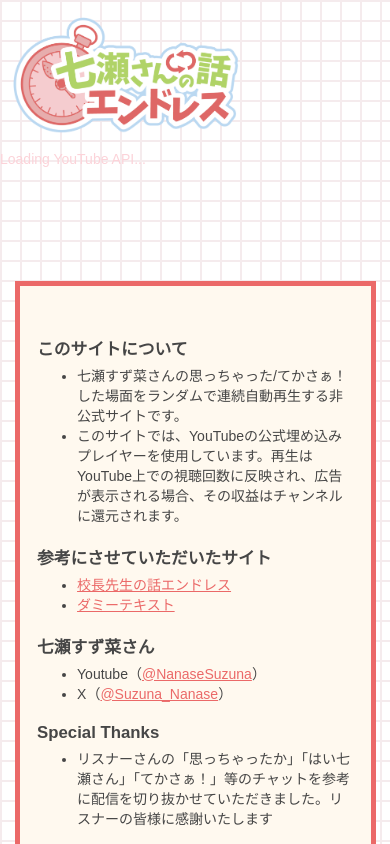
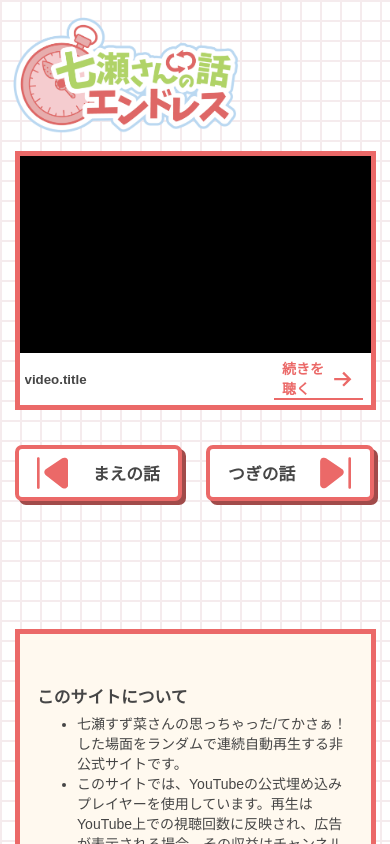
Before and after one commit to Iken-O/endless-7, a React (Create React App) app: page / in a window 390 px wide. Shown: the top 844 px of the page. Built offline with nearby package versions, Linux system fonts and the light colour scheme; a web font is replaced by a local one.

Commit message:
ios用のFrameの枠組組み立て

```diff
--- /dev/null
+++ b/src/components/iosFrame/IosFrame.css
@@ -0,0 +1,16 @@
+.iosFrameWrapper{
+    display: flex;
+    align-items: center;
+    justify-content: center;
+    flex-direction: column;
+}
+.iosYoutubePlayerWrapper{
+    background-color: #000;
+    width: 90%;
+    border: 5px solid #eb6968;
+    margin-bottom: 1.5em;
+}
+.iosYoutubeMore {
+    width: 65%;
+    text-align: left;
+}
--- /dev/null
+++ b/src/components/iosFrame/IosFrame.jsx
@@ -0,0 +1,51 @@
+import React from 'react'
+import "./IosFrame.css"
+
+
+const baseVideos = [
+    { id: "bzlwrP1586g", title: "おはすず 9月1日（日）", start: "5386", end: "5947" },
+    { id: "GxbTQ6y7bRY", title: "おはすず 10月2日（水）", start: "2465", end: "2913" },
+    { id: "hBkJXmkGT_0", title: "おはすず 10月3日（木）", start: "2775", end: "2775" },
+    { id: "hBkJXmkGT_0", title: "おはすず 10月3日（木）", start: "3184", end: "3512" },
+]
+
+export default function IosFrame() {
+    return (
+        <div className="iosFrameWrapper">
+            <div className='iosYoutubePlayerWrapper'>
+                <div className="beResponsive">
+                    <div className='iosYoutubePlayer' id="player"></div>
+                </div>
+                <div className='youtubeDescription'>
+                    <div className='youtubeTitleWrapper'>
+                        <p className="youtubeTitle">video.title</p>
+                        <div className="youtubeMoreWrapper">
+                            <a href={`https://www.youtube.com/`} target="_blank" rel="noopener noreferrer">
+                                <p className="iosYoutubeMore">続きを聴く</p>
+                                <img className='youtubeMoreImg' src="/assets/more.svg" alt="" />
+                            </a>
+                        </div>
+                    </div>
+                </div>
+            </div>
+            <div className="mobileArrowButtonWrapper">
+                <div className="arrowButtonWrapper arrowButtonWrapperLeft">
+                    <p className='arrowButtonText'>まえの話</p>
+                    <button className="arrow-left arrow">
+                        <svg viewBox="0 0 74 76" fill="none" xmlns="http://www.w3.org/2000/svg">
+                            <path d="M3.12508 75.5C3.95388 75.5 4.74873 75.1708 5.33478 74.5847C5.92083 73.9987 6.25008 73.2038 6.25008 72.375V3.625C6.25008 2.7962 5.92083 2.00134 5.33478 1.41529C4.74873 0.82924 3.95388 0.5 3.12508 0.5C2.29627 0.5 1.50142 0.82924 0.915367 1.41529C0.329315 2.00134 7.62939e-05 2.7962 7.62939e-05 3.625V72.375C-0.00553131 72.7869 0.0714722 73.1958 0.226532 73.5775C0.381592 73.9592 0.611565 74.3059 0.90287 74.5972C1.19418 74.8885 1.54092 75.1185 1.92258 75.2735C2.30426 75.4286 2.71314 75.5056 3.12508 75.5ZM17.2917 35.5458C17.2543 36.9978 17.5547 38.4386 18.1694 39.7547C18.784 41.0707 19.696 42.2259 20.8334 43.1292L58.7917 72.6708C60.1501 73.7 61.7626 74.3375 63.4584 74.5042H64.4167C65.8593 74.5403 67.2892 74.2257 68.5834 73.5875C70.1245 72.8354 71.4237 71.6661 72.3334 70.2125C73.2392 68.7637 73.716 67.0878 73.7084 65.3792V10.5875C73.7039 8.94429 73.2578 7.3325 72.4167 5.92083C71.55 4.51751 70.3283 3.36771 68.8751 2.5875C67.4275 1.80504 65.7946 1.43051 64.1507 1.50389C62.5069 1.57728 60.9138 2.09583 59.5417 3.00417L21.5417 28.3375C20.3334 29.1333 19.3334 30.2042 18.6251 31.4625C17.8774 32.7052 17.4215 34.1014 17.2917 35.5458Z" fill="#EB6968" />
+                        </svg>
+                        <p className='mobileArrowButtonText'>まえの話</p>
+                    </button>
+                </div>
+                <div className='arrowButtonWrapper arrowButtonWrapperRight'>
+                    <p className='arrowButtonText'>つぎの話</p>
+                    <button className="arrow-right arrow">
+                        <p className='mobileArrowButtonText'>つぎの話</p>
+                        <img src="/assets/rightArrow.svg" alt="" />
+                    </button>
+                </div>
+            </div>
+        </div>
+    )
+}
--- a/src/components/main/Main.jsx
+++ b/src/components/main/Main.jsx
@@ -1,11 +1,37 @@
-import React from 'react'
+// import React from 'react';
+// import { isIOS } from 'react-device-detect'; // iOS判定用
+// import Slick from '../slick/Slick';
+// import IosFrame from '../iosFrame/IosFrame';
+// import './Main.css';
+
+// export default function Main({ handleArrowClick }) {
+//   return (
+//     <div className="mainWrapper">
+//       {isIOS ? <IosFrame /> : <Slick handleArrowClick={handleArrowClick} />}
+//     </div>
+//   );
+// }
+import React, { useState, useEffect } from 'react';
 import Slick from '../slick/Slick';
-import "./Main.css";
+import IosFrame from '../iosFrame/IosFrame';
+import './Main.css';
 
 export default function Main({ handleArrowClick }) {
+  const [isSmallScreen, setIsSmallScreen] = useState(window.innerWidth <= 768);
+
+  useEffect(() => {
+    // ウィンドウのリサイズイベントで幅を監視
+    const handleResize = () => {
+      setIsSmallScreen(window.innerWidth <= 768);
+    };
+
+    window.addEventListener('resize', handleResize);
+    return () => window.removeEventListener('resize', handleResize); // クリーンアップ
+  }, []);
+
   return (
-    <div className='mainWrapper'>
-      <Slick handleArrowClick={handleArrowClick}  />
+    <div className="mainWrapper">
+      {isSmallScreen ? <IosFrame handleArrowClick={handleArrowClick} /> : <Slick handleArrowClick={handleArrowClick} />}
     </div>
-  )
+  );
 }
--- a/src/components/slick/Slick.jsx
+++ b/src/components/slick/Slick.jsx
@@ -55,7 +55,7 @@ const YouTubePlayer = ({ videoId, isVisible, start, end, onVideoEnd, isReady })
                     width: '100%',
                     height: '100%',
                     playerVars: {
-                        autoplay: 0,
+                        autoplay: 1,
                         controls: 1,
                         modestbranding: 1,
                         rel: 0,
@@ -64,14 +64,14 @@ const YouTubePlayer = ({ videoId, isVisible, start, end, onVideoEnd, isReady })
                         end: end
                     },
                     events: {
-                        onReady: (event) => {
-                            // 動画をロードし、特定の開始・終了時間を設定
-                            event.target.loadVideoById({
-                                videoId: videoId,
-                                startSeconds: start || 0,
-                                endSeconds: end
-                            });
-                        },
+                        // onReady: (event) => {
+                        //     // 動画をロードし、特定の開始・終了時間を設定
+                        //     event.target.loadVideoById({
+                        //         videoId: videoId,
+                        //         startSeconds: start || 0,
+                        //         endSeconds: end
+                        //     });
+                        // },
                         onStateChange: (event) => {
                             if (event.data === 0) {
                                 console.log('Video ended');
```
Also changed, not shown: src/components/slick/Slick.css.
